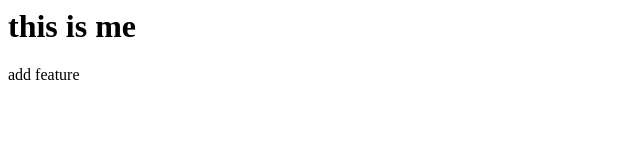
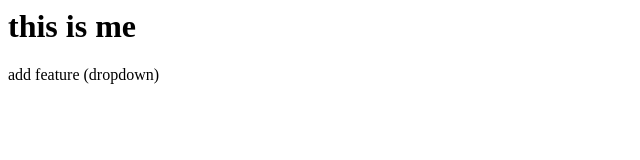
Before and after one commit to rahulgupta9630/localrepo, a plain HTML site: page index.html in a window 1280 px wide. Shown: the full height of the page, 0-640 px from the left. Drawn offline with Linux system fonts and the light colour scheme.

Commit message:
add dropdown

```diff
--- a/index.html
+++ b/index.html
@@ -4,7 +4,7 @@
         <a href="style.css"></a>
         <body>
             <h1>this is me</h1>
-            <p>add feature</p>
+            <p>add feature (dropdown)</p>
         </body>
     </head>
 </html>
```
